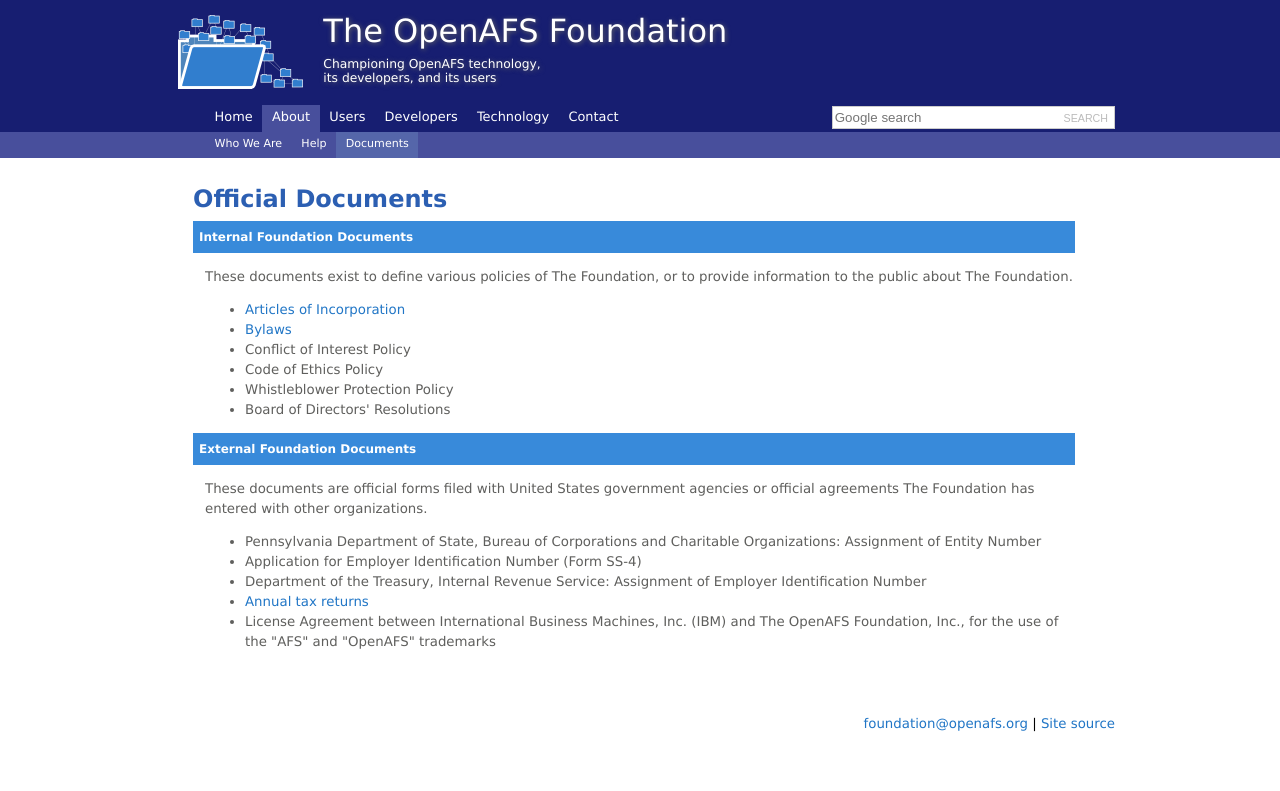
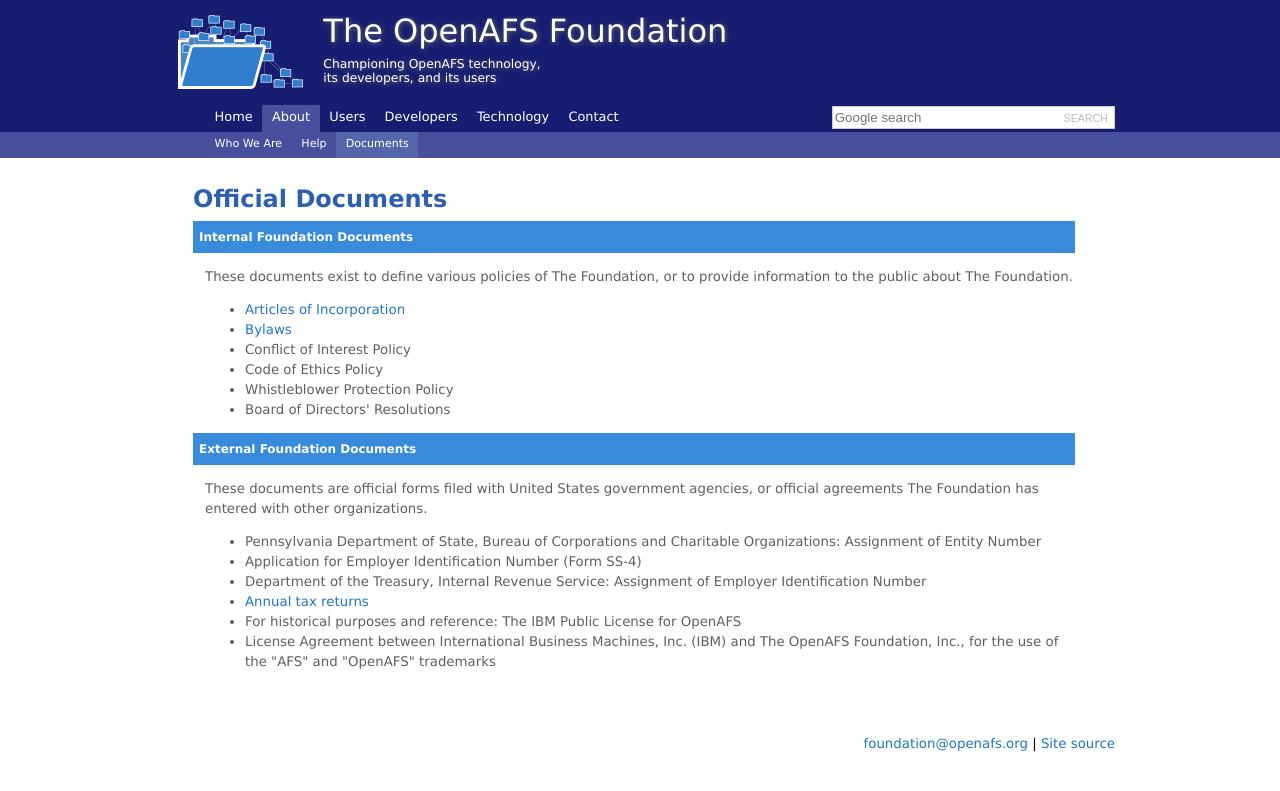
Before and after one commit to openafsfoundation/openafsfoundation.org, a Jekyll site: the page built from docs/index.md, in a window 1280 px wide. Shown: the top 791 px of the page. Built offline with Jekyll 4.4.1, drawn with Linux system fonts in a browser that asks for light colours.

Commit message:
Content edit
Added external document: Original IBM Public License for OpenAFS

```diff
--- a/docs/index.md
+++ b/docs/index.md
@@ -19,11 +19,12 @@
 
 ### External Foundation Documents ###
 
-These documents are official forms filed with United States government agencies or official
+These documents are official forms filed with United States government agencies, or official
 agreements The Foundation has entered with other organizations.
 
 * Pennsylvania Department of State, Bureau of Corporations and Charitable Organizations: Assignment of Entity Number
 * Application for Employer Identification Number (Form SS-4)
 * Department of the Treasury, Internal Revenue Service: Assignment of Employer Identification Number
 * [Annual tax returns](finances/)
+* For historical purposes and reference: The IBM Public License for OpenAFS
 * License Agreement between International Business Machines, Inc. (IBM) and The OpenAFS Foundation, Inc., for the use of the "AFS" and "OpenAFS" trademarks
```
